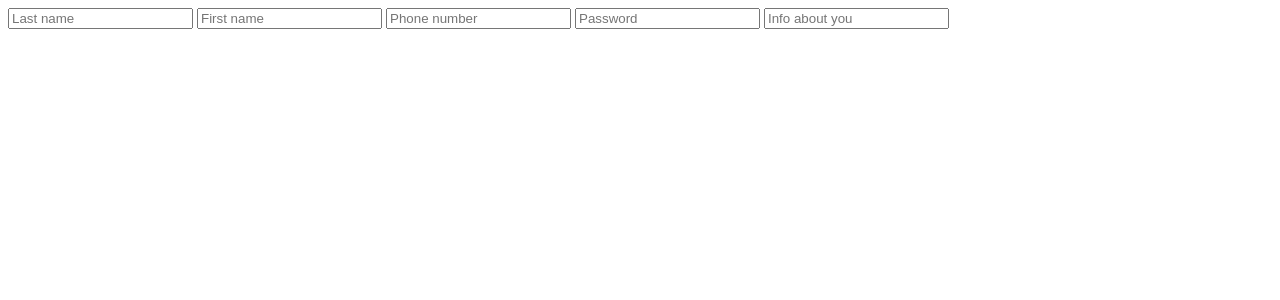
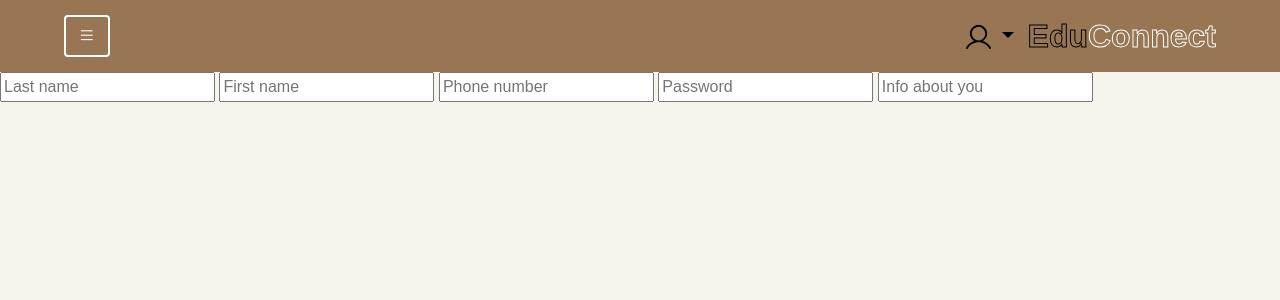
Before and after one commit to babenko-v/Web-project-EduConnect-, a Django app: page /user/registration/ in a window 1280 px wide. Shown: the top 300 px of the page. Run offline with Django 4.2, Linux system fonts and the light colour scheme; some libraries are stand-ins or nearby versions.

Commit message:
connect pages login, my profile, create a new account

```diff
--- a/main/static/css/base.css
+++ b/main/static/css/base.css
@@ -9,6 +9,22 @@ body {
         .modal_btn {
             background: transparent;
             border: 2px solid white;
+        }
+
+        .block_registtr {
+            position: absolute;
+            top: 20px;
+            left: 75vw;
+            font-size: 20px;
+
+            .dropdown_registr{
+                background: transparent;
+                border: none;
+            }
+
+            .icon_registr {
+                color: white;
+            }
         }
 
         .app-name-outline {
@@ -24,7 +40,7 @@ body {
     .app-name-outline .connect {
       color: transparent;
       -webkit-text-stroke: 1px white;
-    }
+        }
     }
 
 }
@@ -82,12 +98,13 @@ body {
     .choose_btn {
     color: black;
         margin-left: 25px;
-    &:hover {
-
-        }
     }
 }
-a:hover {
-    text-decoration: none;
+
+a {
+    color:black;
+    &:hover {
+        text-decoration: none;
         color: black;
+    }
 }
--- a/main/templates/main/about_us.html
+++ b/main/templates/main/about_us.html
@@ -3,8 +3,6 @@
 
 {% block content %}
 <head>
-  <meta charset="UTF-8">
-  <meta name="viewport" content="width=device-width, initial-scale=1.0">
     <link rel="stylesheet" href="{% static "css/about_us_stl.css" %}">
   <title>About Us</title>
 </head>
--- a/main/templates/main/base.html
+++ b/main/templates/main/base.html
@@ -18,9 +18,30 @@
             <i class="bi bi-list" style="font-size: 1.1rem;"></i>
         </button>
 
-    <div class="app-name-outline pr-5">
-      <a class="choose_btn" href="{% url 'main:main' %}"><span class="edu">Edu</span><span class="connect">Connect</span></a>
-    </div>
+        <div class="block_registtr">
+        <button class="dropdown-toggle dropdown_registr" type="button" id="accountDropdown" data-bs-toggle="dropdown" aria-expanded="false">
+            <svg class="icon_registr" height="25" viewBox="0 0 15 15" width="25" xmlns="http://www.w3.org/2000/svg">
+                <path d="M14.915 13.481c-1.097-1.887-2.788-3.241-4.762-3.883a5.17 5.17 0 0 0 2.16-2.508
+                    5.14 5.14 0 0 0 .188-3.297 5.162 5.162 0 0 0-1.857-2.737 5.204 5.204 0 0 0-6.288 0 5.161
+                    5.161 0 0 0-1.857 2.737 5.14 5.14 0 0 0 .189 3.297 5.17 5.17 0 0 0 2.159 2.508c-1.974.641-3.665
+                    1.995-4.762 3.883a.572.572 0 0 0 .42.87.579.579 0 0 0 .578-.296C2.44 11.72 4.839 10.327 7.5 10.327c2.66
+                    0 5.06 1.393 6.417 3.728a.576.576 0 1 0 .998-.574ZM3.465 5.164c0-.794.237-1.57.68-2.23a4.03 4.03 0 0 1
+                    1.811-1.48 4.053 4.053 0 0 1 4.397.871 3.997 3.997 0 0 1 .875 4.376A4.02 4.02 0 0 1 9.74 8.503a4.049 4.049
+                    0 0 1-5.093-.5 4.01 4.01 0 0 1-1.183-2.839Z">
+                </path>
+            </svg>
+        </button>
+        <ul class="dropdown-menu dropdown-menu-end" aria-labelledby="accountDropdown">
+            <li><a class="dropdown-item" href="{% url 'users:profile' %}">My profile</a></li>
+            <li><a class="dropdown-item" href="{% url 'users:registration' %}">Create a new account</a></li>
+            <li><a class="dropdown-item" href="{% url 'users:profile' %}">Log in</a></li>
+            <li><a class="dropdown-item" href="/">Log out</a></li>
+        </ul>
+        </div>
+
+        <div class="app-name-outline pr-5">
+            <a class="choose_btn" href="{% url 'main:main' %}"><span class="edu">Edu</span><span class="connect">Connect</span></a>
+        </div>
   </div>
 
 <!-- Modal -->
@@ -76,9 +97,10 @@
 
 
   <!-- Bootstrap JS and dependencies -->
-  <script src="https://code.jquery.com/jquery-3.5.1.slim.min.js"></script>
+    <script src="https://code.jquery.com/jquery-3.5.1.slim.min.js"></script>
 <script src="https://cdn.jsdelivr.net/npm/@popperjs/core@2.9.3/dist/umd/popper.min.js"></script>
 <script src="https://stackpath.bootstrapcdn.com/bootstrap/4.5.2/js/bootstrap.min.js"></script>
+<script src="https://cdn.jsdelivr.net/npm/bootstrap@5.1.3/dist/js/bootstrap.bundle.min.js"></script>
 
 
 </body>
--- a/teachers/static/css/teachers.css
+++ b/teachers/static/css/teachers.css
@@ -45,7 +45,6 @@
         &:focus, &:active{
             color: white;
             background: #987654;
-
         }
     }
 }
--- a/teachers/templates/teachers/roster_mentors.html
+++ b/teachers/templates/teachers/roster_mentors.html
@@ -4,13 +4,12 @@
 {% block content %}
     <head>
         <link rel="stylesheet" href="{% static "css/teachers.css" %}">
-        <!-- Подключаем Bootstrap для стилей -->
-        <link href="https://stackpath.bootstrapcdn.com/bootstrap/5.1.3/css/bootstrap.min.css" rel="stylesheet">
     </head>
 
     <body>
         <h2 class="am_teachers"><strong>Teachers/Mentors | 65</strong></h2>
         <div class="filter_up">
+
             <!-- Вторая фильтрационная панель (новая) -->
             <div class="dropdown d-inline-block me-2">
                 <button class="btn btn-success dropdown-toggle choose_sort_btn" type="button" id="experienceDropdown" data-bs-toggle="dropdown" aria-expanded="false">
@@ -84,9 +83,6 @@
             </div>
         </div>
 
-        <!-- Подключаем Bootstrap JS для работы дропдаунов -->
-        <script src="https://cdn.jsdelivr.net/npm/bootstrap@5.1.3/dist/js/bootstrap.bundle.min.js"></script>
-
         <!-- JavaScript для обновления текста кнопки и значений формы -->
         <script>
             function updateDropdown(dropdownId, text) {
--- a/users/templates/users/registration.html
+++ b/users/templates/users/registration.html
@@ -1,8 +1,9 @@
-<!DOCTYPE html>
-<html lang="en">
+{% extends "main/base.html" %}
+{% load static %}
+
+{% block content %}
     <head>
-    <meta charset="UTF-8">
-    <title>Title</title>
+        <link rel="stylesheet" href="{% static "css/registration.css" %}">
     </head>
     <body>
         <input type="text" placeholder="Last name">
@@ -10,6 +11,5 @@
         <input type="text" placeholder="Phone number">
         <input type="password" placeholder="Password">
         <input type="text" placeholder="Info about you">
-
     </body>
-</html>
+{% endblock %}
```
Also changed, not shown: users/templates/users/login.html (+7 -5 lines), users/templates/users/profile.html (+12 -9 lines). Lines whose indentation alone changed are shown as unchanged.
